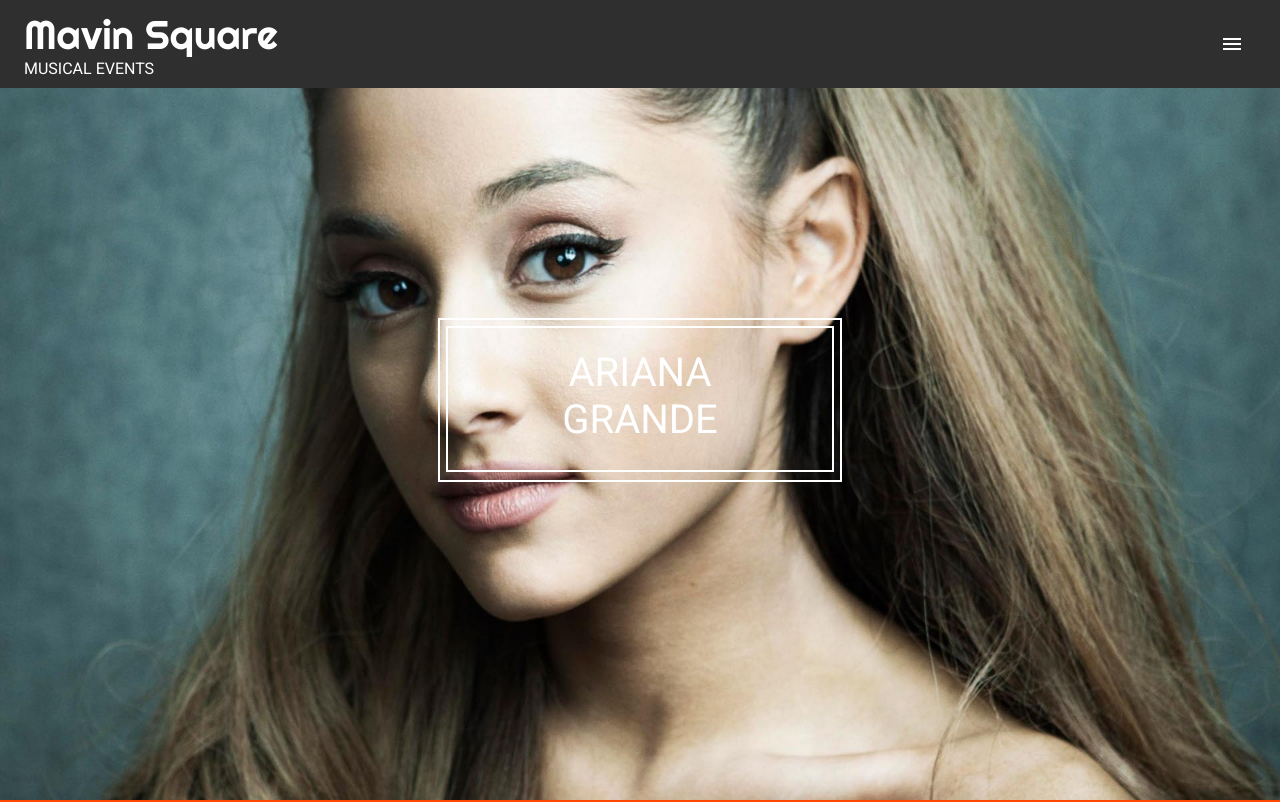
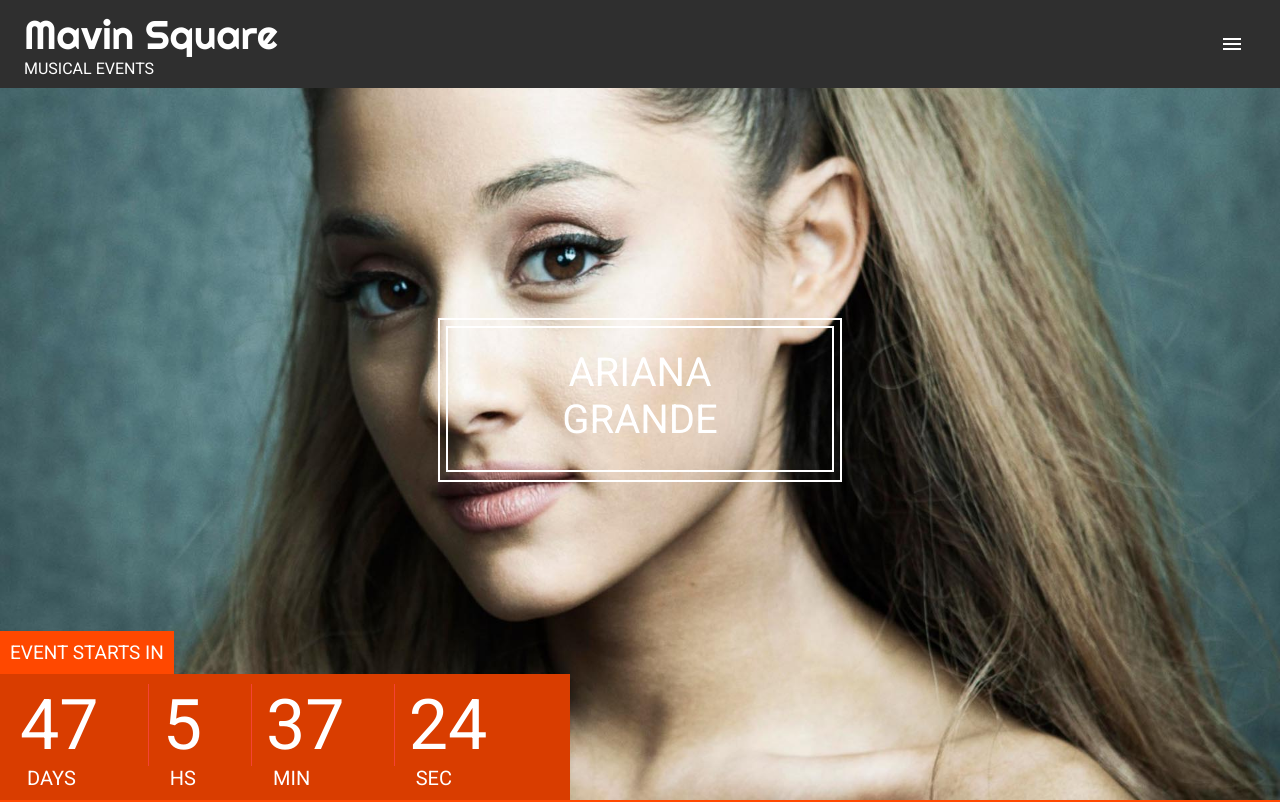
Before and after one commit to benidevo/mavin_square, a React (Create React App) app: page / in a window 1280 px wide. Shown: the top 802 px of the page. Built offline with nearby package versions, Linux system fonts and the light colour scheme.

Commit message:
add countdown

```diff
--- /dev/null
+++ b/src/components/featured/CountDown.js
@@ -0,0 +1,63 @@
+import React, { useState, useEffect, useCallback } from 'react';
+import { Slide } from 'react-awesome-reveal';
+
+const CountDown = () => {
+    const [time, setTime] = useState({
+        days: '0',
+        hours: '0',
+        minutes: '0',
+        seconds: '0'
+    })
+
+    const renderTime = (time, value) => {
+        return (
+            <div className="countdown_item">
+                <div className="countdown_time">{time}</div>
+                <div className="countdown_tag">{value}</div>
+            </div>
+        )
+    }
+
+    const getEventCountdown = useCallback((deadline) => {
+        const time = Date.parse(deadline) - Date.parse(new Date());
+        if (time < 0) {
+            console.log('Date Passed')
+        } else {
+            const seconds = Math.floor((time / 1000) % 60)
+            const minutes = Math.floor((time / 1000 / 60) % 60)
+            const hours = Math.floor((time / (1000 * 60 * 60)) % 24)
+            const days = Math.floor((time / (1000 * 60 * 60 * 24)))
+
+            setTime({
+                days,
+                hours,
+                minutes,
+                seconds
+            })
+        }
+
+    },[])
+
+
+    useEffect(() => {
+        setInterval(() => getEventCountdown('aug , 20, 2021, 01:25:00'), 1000)
+    }, [getEventCountdown])
+
+    return (
+        <Slide left delay={1000}>
+            <div className="countdown_wrapper">
+                <div className="countdown_top">Event Starts in</div>
+                <div className="countdown_bottom ">
+                    {renderTime(time.days, 'Days')}
+                    {renderTime(time.hours, 'HS')}
+                    {renderTime(time.minutes, 'Min')}
+                    {renderTime(time.seconds, 'Sec')}
+
+                </div>
+            </div>
+
+        </Slide>
+    )
+}
+
+export default CountDown
--- a/src/components/featured/index.js
+++ b/src/components/featured/index.js
@@ -1,5 +1,6 @@
-import React from 'react'
- import Carousel from './Carousel'
+import React from 'react';
+import Carousel from './Carousel';
+import CountDown from './CountDown';
 
 const Featured = () => {
     return (
@@ -8,6 +9,7 @@ import React from 'react'
             <div className="artist_name">
                 <div className="wrapper">Ariana Grande</div>
             </div>
+            <CountDown />
         </div>
     )
 }
```
Lines whose indentation alone changed are shown as unchanged.
